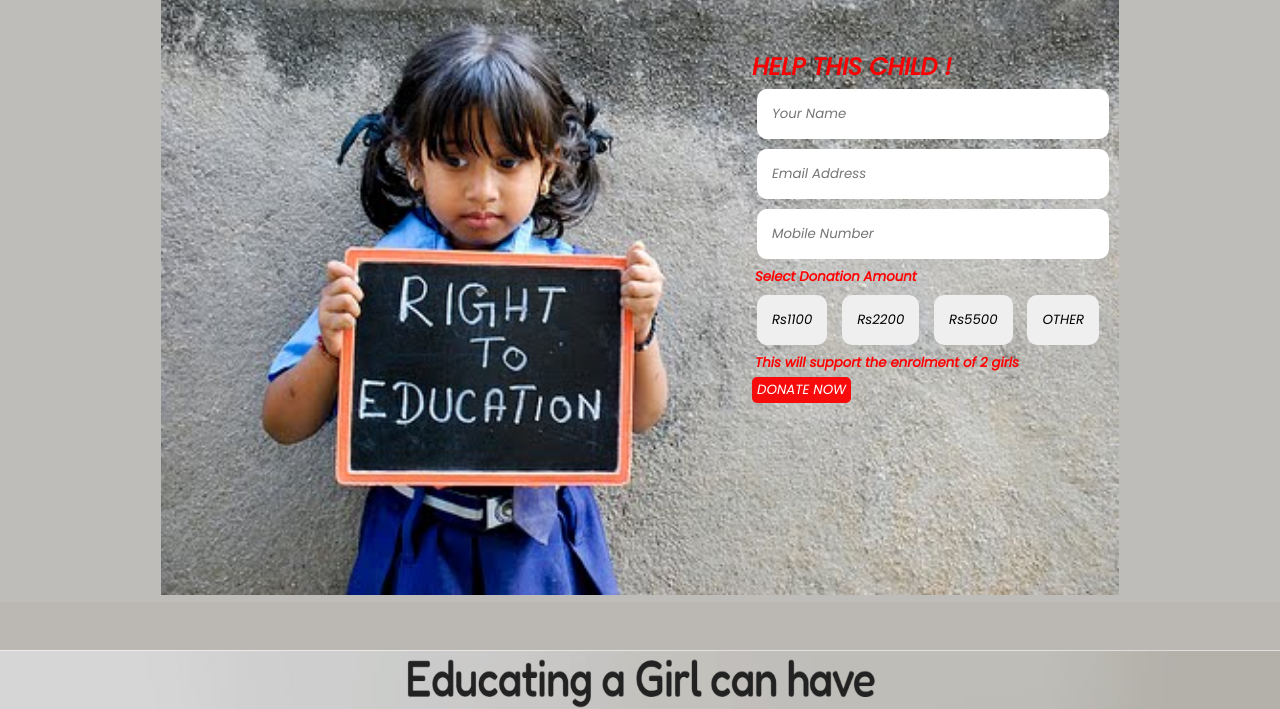
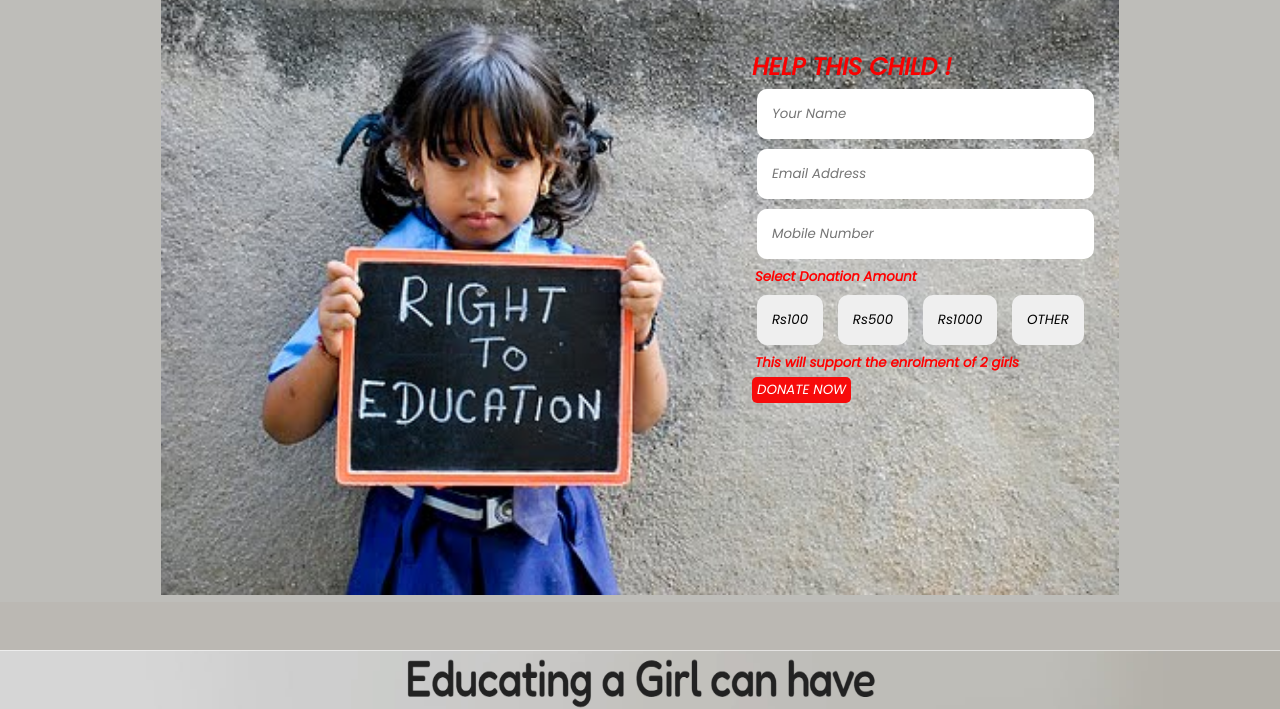
Before and after one commit to AdityaGaur7/CODSOFT-JULY, a plain HTML site: page help.html in a window 1280 px wide. Shown: the part 93-802 px from the top of the page. Drawn offline with Linux system fonts and the light colour scheme; a web font is replaced by a local one.

Commit message:
Update help.html

```diff
--- a/help.html
+++ b/help.html
@@ -48,9 +48,9 @@
                     <input type="email" placeholder="Email Address"id="inp"><br>
                     <input type="Phone" placeholder="Mobile Number"id="inp"><br>
                     <h5>Select Donation Amount</h5>
-                    <input type="submit" value="Rs1100" id="a" readonly>
-                    <input type="submit" value="Rs2200" id="a" readonly>
-                    <input type="submit" value="Rs5500" id="a"readonly>
+                    <input type="submit" value="Rs100" id="a" readonly>
+                    <input type="submit" value="Rs500" id="a" readonly>
+                    <input type="submit" value="Rs1000" id="a"readonly>
                     <input type="submit" value="OTHER" id="a"readonly >
                     <h5>This will support the enrolment of 2 girls</h5>
                     <button type="submit" onclick="f3()">DONATE NOW</button>
```
